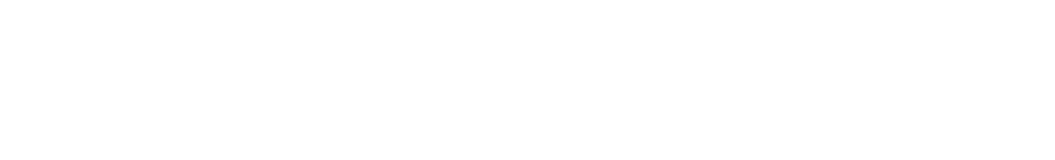
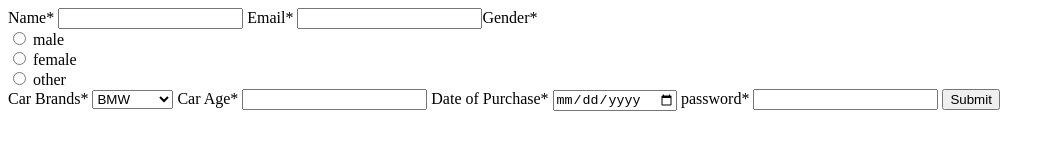
Before and after one commit to acciojob/car-insurance-form-VaishnaviHonale, a website: page main.html in a window 1280 px wide. Shown: the whole page, without its empty margins (0-1055 px from the left). Drawn offline with Linux system fonts and the light colour scheme.

Commit message:
created a submission

```diff
--- a/main.html
+++ b/main.html
@@ -8,6 +8,37 @@
 
 <body>
 	<!-- the entire body must be written by student -->
+	<from mathod="post>"
+		<label for="name">Name*</label>
+		<input type="text" id="name" name="name" required>
+		<label for="email">Email*</label>
+		<input for="gender">Gender*</label>
+		<br>
+		<input type="radio" id="male" name="gender" avlue="male" required>
+		<label for="male">male</label>
+		<br>
+		<input type="radio" id="female" name="gender" avlue="female" required>
+		<label for="female">female</label>
+		<br>
+		<input type="radio" id="other" name="gender" avlue="other" required>
+		<label for="other">other</label>
+		<br>
+		<label for="cars">Car Brands*</label>
+		<select id="cars" name="carBrand" required>
+			<option value="BMW">BMW</option>
+			<option value="Audi">Audi</option>
+			<option value="Merecdes">Mercedes</option>
+			</select>
+		    <label for="carage">Car Age*</label>
+			<input type="number" id="carage" name="carAge" required>
+			<label for="dop">Date of Purchase*</label>
+			<input type="date" id="dop" name="dataOfPurchase" required>
+			<label for="password">password*</label>
+			<input type="password" id="password" name="password" required>
+			<button type="submit">Submit</button>
+		</from>
+
+
     <script type="text/javascript" src="./script.js">
 </script>
 
```
